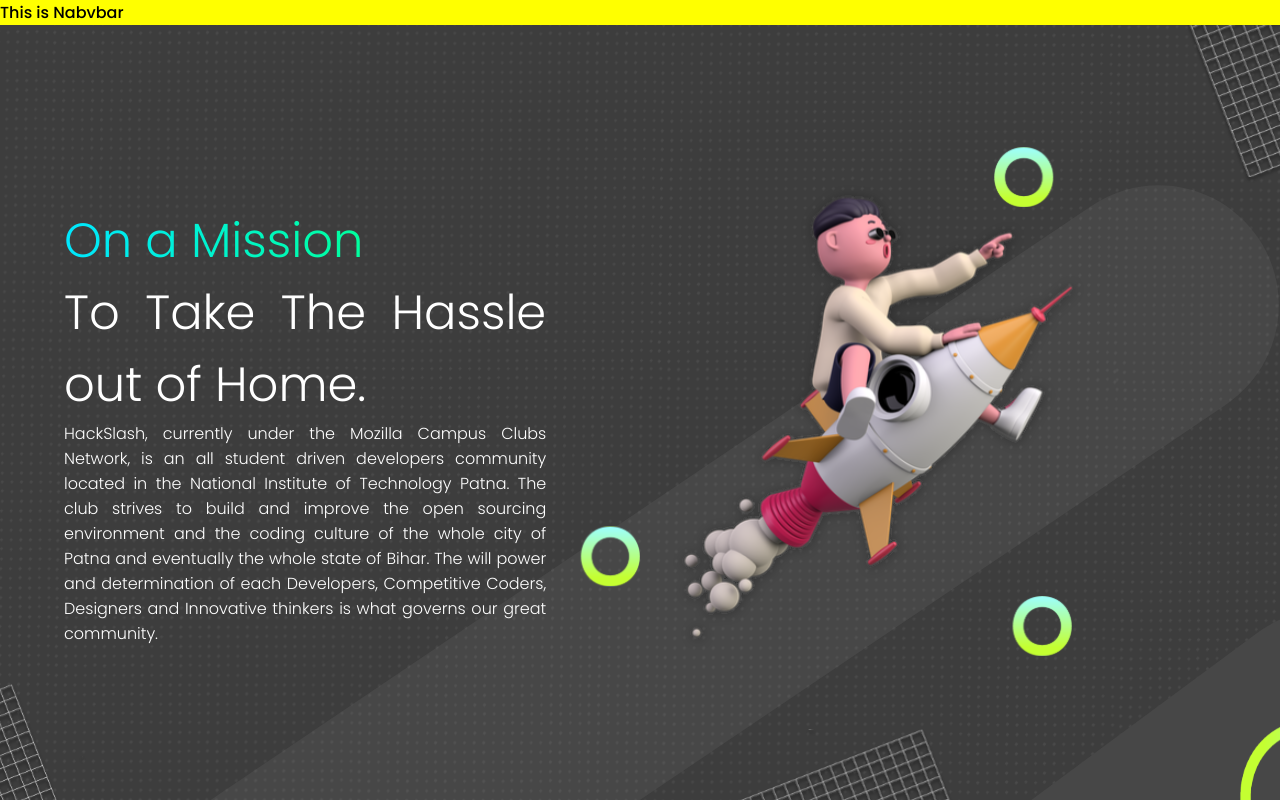
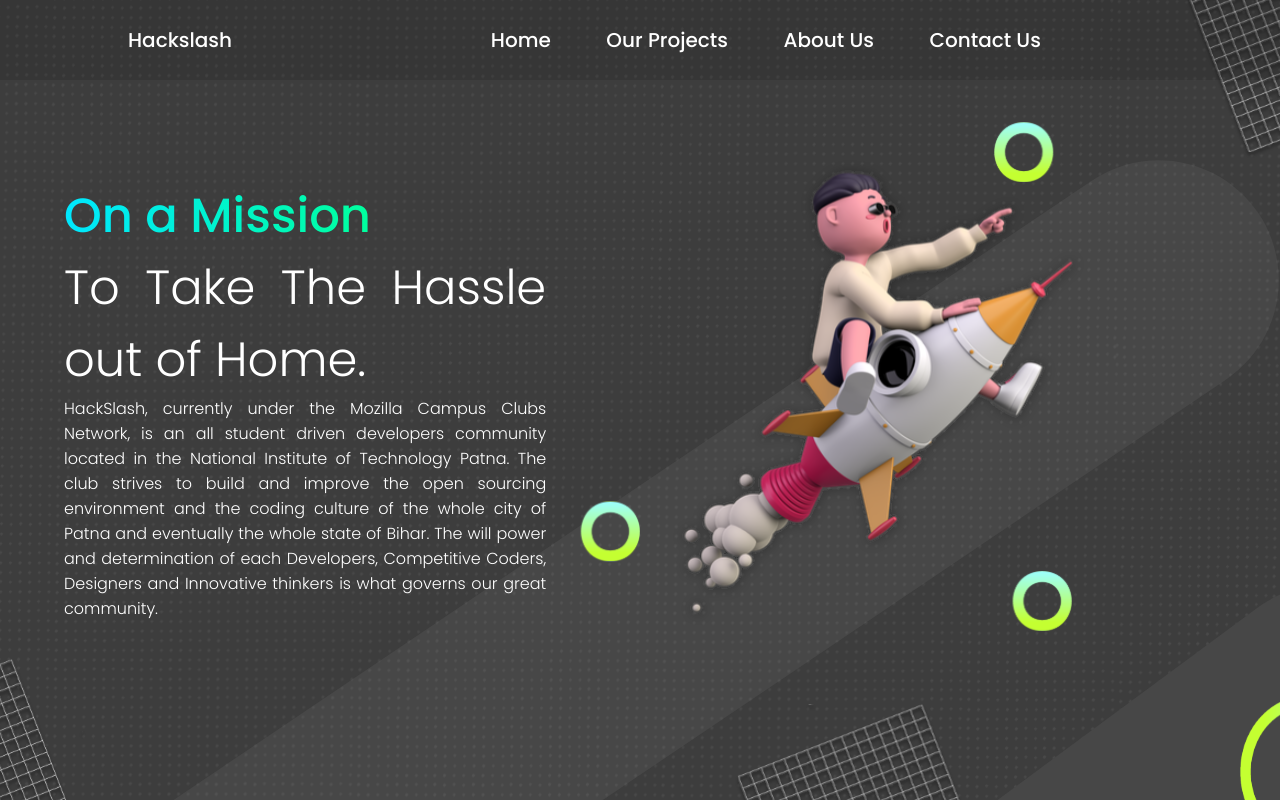
Before and after one commit to hackslash-nitp/hackslash-nitp.github.io, a Next.js app: page /about in a window 1280 px wide. Shown: the top 800 px of the page. Built offline with nearby package versions, Linux system fonts and the light colour scheme.

Commit message:
Navbar and About Page

```diff
--- a/components/About/About1.js
+++ b/components/About/About1.js
@@ -45,4 +45,5 @@
   background-clip: initial;
   -webkit-background-clip: text;
   -webkit-text-fill-color: transparent;
+  font-weight: 400;
 `
--- a/components/About/About2.js
+++ b/components/About/About2.js
@@ -20,7 +20,9 @@
 }
 
 const Container = styled.div`
-
+  width: 100%;
+  min-height: 100vh;
+  background: url("/about/About_2_background.svg") center center/cover;
 `
 const Heading = styled.span`
 
--- a/components/Navbar.js
+++ b/components/Navbar.js
@@ -1,9 +1,45 @@
-import styles from '@/styles/navbar.module.css'
+import styled from "styled-components"
+import Link from 'next/link'
 
 export default function Navbar() {
     return (
-        <div className={styles.mainDiv}>
-            This is Nabvbar
-        </div>
+        <Nav>
+            <NavLeft>Hackslash</NavLeft>
+            <NavRight>
+                <Link href="/">Home</Link>
+                <Link href="/projects">Our Projects</Link>
+                <Link href="/about">About Us</Link>
+                <Link href="/contact">Contact Us</Link>
+                <div>
+                    <Link href="facebook_link"><i></i></Link>
+                </div>
+            </NavRight>
+        </Nav>
     )
 }
+
+var Nav = styled.div`
+    top: 0;
+    height: 10%;
+    width: 100vw;
+    font-size: 20px;
+    font-weight: 400;
+    color: white;
+    display: flex;
+    position: fixed;
+    align-items: center;
+    padding-left: 10%;
+    padding-right: 10%;
+    justify-content: space-between;
+    background-color: rgba(0, 0, 0, 0.1);
+`
+
+var NavLeft = styled.div`
+    width: 20%;
+`
+
+var NavRight = styled.div`
+    width: 70%;
+    display: flex;
+    justify-content: space-evenly;
+`
--- a/pages/404.js
+++ b/pages/404.js
@@ -6,7 +6,7 @@
         <Container>
             <center>
             <Image src={errorPage} alt="Oops! something went wrong" width={400} height={400}/>
-            <p>Oops! something went wrong</p>
+            <p>Oops! Something went wrong!</p>
             </center>
         </Container>
     )
@@ -20,4 +20,8 @@
     justify-content: center;
     background: url('/errorPage/ErrorPage.svg') center center/cover;
     color: white;
+
+    & > center > p {
+        font-size: 25px;
+    }
 `
--- a/styles/navbar.module.css
+++ /dev/null
@@ -1,3 +0,0 @@
-.mainDiv{
-    background-color: yellow;
-}
```
Also changed, not shown: assets/ErrorPage.svg (deleted), assets/hackslash_logo.svg (added).
